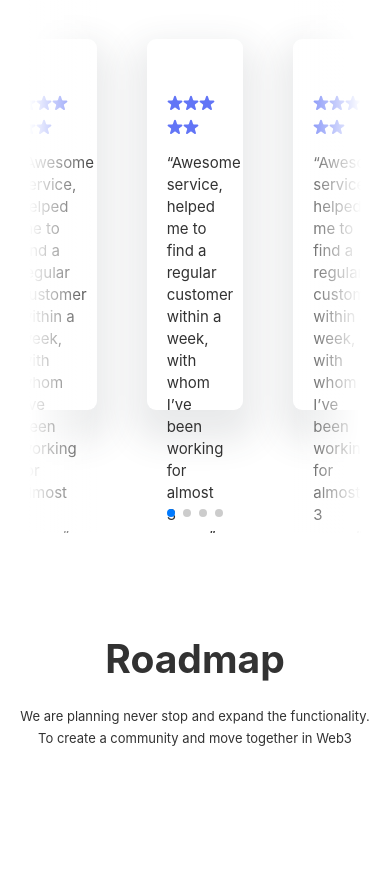
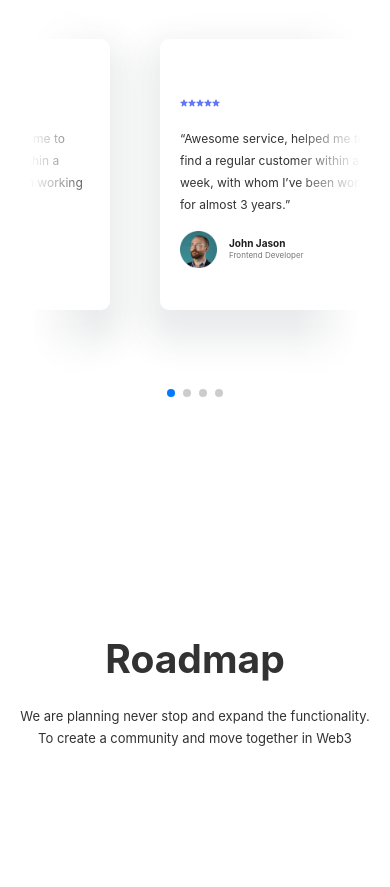
Before and after one commit to ITinderorg/ITinderWebsiteV2, a Next.js app: page / in a window 390 px wide. Shown: the part 5520-6407 px from the top of the page. Built offline with nearby package versions, Linux system fonts and the light colour scheme; no server answers.

Commit message:
Fixed comments mobile version

```diff
--- a/src/components/page/index/comments/Comments.jsx
+++ b/src/components/page/index/comments/Comments.jsx
@@ -62,15 +62,15 @@ const Comments = () => {
             return (
               <SwiperSlide key={item.id} className={classes.swiper_slide}>
                 <div className={classes.stars}>
-                  <FullStar />
-                  <FullStar />
-                  <FullStar />
-                  <FullStar />
-                  <FullStar />
+                  <FullStar className={classes.star} />
+                  <FullStar className={classes.star} />
+                  <FullStar className={classes.star} />
+                  <FullStar className={classes.star} />
+                  <FullStar className={classes.star} />
                 </div>
                 <p>{item.text}</p>
                 <div className={classes.commentor}>
-                  <img src={item.photo} />
+                  <img src={item.photo} className={classes.commentor_photo} />
                   <div>
                     <p className={classes.commentor_name}>{item.name}</p>
                     <p className={classes.commentor_position}>
--- a/src/components/page/index/comments/Comments.module.scss
+++ b/src/components/page/index/comments/Comments.module.scss
@@ -162,3 +162,36 @@
     }
   }
 }
+
+@media (max-width: 560px) {
+  .swiper {
+    height: 430px;
+  }
+  .star {
+    width: 8px;
+    height: 8px;
+  }
+  .swiper_slide {
+    padding: 50px 20px 36px 20px;
+    height: 271px !important;
+    width: 250px !important;
+
+    p {
+      font-size: 12px;
+    }
+    .commentor {
+      .commentor_photo {
+        width: 37px;
+        height: 37px;
+      }
+      .commentor_name {
+        font-size: 10px;
+        line-height: 12px;
+      }
+      .commentor_position {
+        font-size: 8px;
+        line-height: 12px;
+      }
+    }
+  }
+}
```
